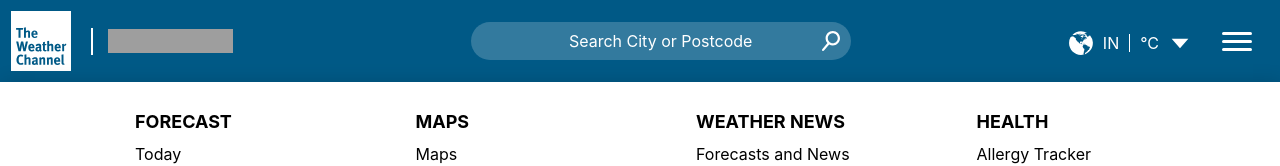
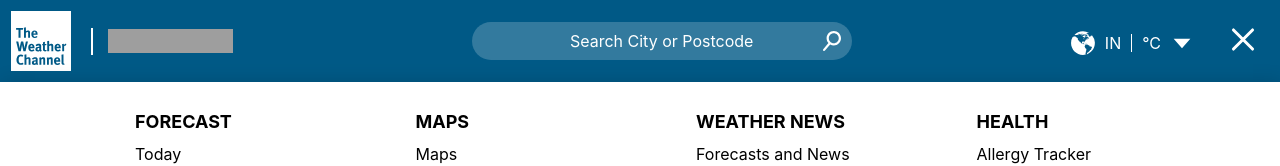
Before and after one commit to mrstrangeguy/Weather-App, a Vue app: page / in a window 1280 px wide. Both pictures are taken after a click on the button 1236 px from the left and 41 px from the top of the page. Shown: the top 166 px of the page. Built offline with nearby package versions, Linux system fonts and the light colour scheme; grey boxes are pictures that could not be loaded.

Commit message:
feat:corrected upto F,C,Hybrid Options

```diff
--- a/src/App.vue
+++ b/src/App.vue
@@ -1,5 +1,6 @@
 <script setup lang="ts">
    import Header from './components/Header.vue'
+
 </script>
 
 <template>
--- a/src/components/Header.vue
+++ b/src/components/Header.vue
@@ -1,61 +1,63 @@
 <template>
-    <div class="header">
-        <div class="header__top-section">
+    <div class="header" @click="closeAllPopup">
+        <div class="header__top-section" >
             <div class="header__top-section__content">
               <div class="header__top-section__content__logo-section">
                 <a class="header__top-section__content__logo-section__link">
-                   <img class="header__top-section__content__logo-section__link__img" src="../images/logo-header.svg" alt="">
+                   <img class="header__top-section__content__logo-section__link__img header-logo" src="../images/logo-header.svg" alt="">
                 </a>
                 <div class="header__top-section__content__logo-section__divider"></div>
                 <a class="header__top-section__content__logo-section__logo2-link">
-                    <img class="header__top-section__content__logo-section__logo2-link__img" src="../images/toi-logo.png" alt="">
+                    <img class="header__top-section__content__logo-section__logo2-link__img header-logo" src="../images/toi-logo.png" alt="">
                 </a>
               </div>
               <div class="header__top-section__content__main-menu-section">
                 <div class="header__top-section__content__main-menu-section__search-section">
                     <div class="header__top-section__content__main-menu-section__search-section__input-tag-wrapper">
-                    <input class="header__top-section__content__main-menu-section__search-section__input-tag-wrapper__input-tag" :placeholder="searchPlaceholder" type="text">
-                    <img class="header__top-section__content__main-menu-section__search-section__input-tag-wrapper__logo" src="../images/search-icon.svg" alt="">
+                    <input :class="`header__top-section__content__main-menu-section__search-section__input-tag-wrapper__input-tag ${isInputFocused && 'focused-input'}`" :placeholder="searchPlaceholder" ref="inputRef" @focus="isInputFocused = true" @focusout="isInputFocused = false" type="text">
+                    <img class="header__top-section__content__main-menu-section__search-section__input-tag-wrapper__logo header-logo" src="../images/search-icon.svg" alt="">
                   </div>
                 </div>
                 <div class="header__top-section__content__main-menu-section__lang-select-section">
-                  <button class="header-btn header__top-section__content__main-menu-section__lang-select-section__btn" @click="onToggleTemperatureMenu">
+                  <button :class="`header-btn header__top-section__content__main-menu-section__lang-select-section__btn ${isExpandableMenuVisible && 'temp-options-btn-outline'}`" @click.stop="onToggleTemperatureMenu()">
                     <div class="header__top-section__content__main-menu-section__lang-select-section__btn__icons">
                     <img src="../images/globe-icon.svg" alt="" class="header__top-section__content__main-menu-section__lang-select-section__btn__icons__icon--globe">
                     <span class="header__top-section__content__main-menu-section__lang-select-section__btn__icons__text--country">{{ country }}</span>
-                    <span class="header__top-section__content__main-menu-section__lang-select-section__btn__icons__text--temp">{{ temperature }}</span>
-                    <img src="../images/arrow-down.svg" alt="" class="header__top-section__content__main-menu-section__lang-select-section__btn__icons__icon--down-arrow">
+                    <span class="header__top-section__content__main-menu-section__lang-select-section__btn__icons__text--temp">{{ getCurrentTempIndicator }}</span>
+                    <img src="../images/arrow-down.svg" alt="" :class="`${isExpandableMenuVisible && 'rotate-icon'} header__top-section__content__main-menu-section__lang-select-section__btn__icons__icon--down-arrow`">
 
                     </div>
                   </button>
                 </div>
                 <div class="header__top-section__content__main-menu-section__options-toggle-section">
-                  <button class="header-btn header__top-section__content__main-menu-section__options-toggle-section__btn" @click="onToggleTopicsMenu">
+                  <button v-if="!isExpandableTopicsMenuVisible" class="header-btn header__top-section__content__main-menu-section__options-toggle-section__btn" @click.stop="onToggleTopicsMenu">
                    <div class="header__top-section__content__main-menu-section__options-toggle-section__btn__line"></div>
                    <div class="header__top-section__content__main-menu-section__options-toggle-section__btn__line"></div>
                    <div class="header__top-section__content__main-menu-section__options-toggle-section__btn__line"></div>
                   </button>
+
+                  <button v-else class="close-icon"></button>
                 </div>
               </div>
             </div>
         </div>
 
-        <div v-if="isExpandableMenuVisible" class="header-popup header__expandable-temperature-menu" >
+        <div v-if="isExpandableMenuVisible" class="header-popup header__expandable-temperature-menu" @click.stop>
             <div class="header__expandable-temperature-menu__content">
               <div class="header__expandable-temperature-menu__content__temp-details">
                  <div class="header__expandable-temperature-menu__content__temp-details__temp-options">
                   <ul class="header__expandable-temperature-menu__content__temp-details__temp-options__list">
-                    <li :class="`header__expandable-temperature-menu__content__temp-details__temp-options__list__line ${currentTempScale === '°F' ? 'selected-temp' : 'temp'}`" @click="currentTempScale = '°F'">°F</li>
-                    <li :class="`header__expandable-temperature-menu__content__temp-details__temp-options__list__line ${currentTempScale === '°C' ? 'selected-temp' : 'temp'}`" @click="currentTempScale = '°C'">°C</li>
-                    <li :class="`header__expandable-temperature-menu__content__temp-details__temp-options__list__line ${currentTempScale === 'Hybrid' ? 'selected-temp' : 'temp'}`" @click="currentTempScale = 'Hybrid'">Hybrid</li>
+                    <li :class="`header__expandable-temperature-menu__content__temp-details__temp-options__list__line ${currentTempScale === '°F' ? 'selected-temp' : 'temp'}`" @click.stop="currentTempScale = '°F',closeAllPopup()">°F</li>
+                    <li :class="`header__expandable-temperature-menu__content__temp-details__temp-options__list__line ${currentTempScale === '°C' ? 'selected-temp' : 'temp'}`" @click.stop="currentTempScale = '°C',closeAllPopup()">°C</li>
+                    <li :class="`header__expandable-temperature-menu__content__temp-details__temp-options__list__line ${currentTempScale === 'Hybrid' ? 'selected-temp' : 'temp'}`" @click.stop="currentTempScale = 'Hybrid',closeAllPopup()">Hybrid</li>
                   </ul>
                   <div class="header__expandable-temperature-menu__content__temp-details__temp-options__temp-indicator">{{ getUnitDescription }}</div>
                  </div>
 
               </div>
               <div class="header__expandable-temperature-menu__content__country-list">
-                   <div v-for="(elem,index) in headerCountryData" :key="index" class="header__expandable-temperature-menu__content__country-list__item" @click="setCurrentSelectId(elem.id)">
-                    <div  :class="`header__expandable-temperature-menu__content__country-list__item__header ${index === headerCountryData.length-1 && 'disable-border'}`">
+                   <div v-for="(elem,index) in headerCountryData" :key="index" class="header__expandable-temperature-menu__content__country-list__item" @click.stop="setCurrentSelectId(elem.id)">
+                    <div :class="`header__expandable-temperature-menu__content__country-list__item__header ${index === headerCountryData.length-1 && 'disable-border'}`">
                      <div class="header__expandable-temperature-menu__content__country-list__item__header__title">{{ elem.region }}</div>
                      <img class="header__expandable-temperature-menu__content__country-list__item__header__icon" src="../images/arrow-down-blue.svg" alt="">
                     </div>
@@ -65,7 +67,7 @@
             </div>
         </div>
 
-        <div v-if="isExpandableTopicsMenuVisible" class="header-popup header__expandable-topics-menu">
+        <div v-if="isExpandableTopicsMenuVisible" class="header-popup header__expandable-topics-menu" @click.stop>
           <div class="header__expandable-topics-menu__content">
               <div class="header__expandable-topics-menu__content__navs">
                 <nav v-for="(elem) in headerTopicsData" :key="elem.id" class="header__expandable-topics-menu__content__navs__nav">
@@ -129,15 +131,25 @@ import navItems from '../data/navItems.json'
   const currentTempScale = ref<string>('°C')
   const navData = ref<string[]>([]);
   const country = ref<string>('IN');
-  const temperature = ref<string>('°C');
   const forecastText = ref<string>('More Forecasts');
-  const currentWeatherDetails = ref<{temp:string,city:string,state:string}>({ temp:'31°',city:'Chennai',state:'Tamil Nadu' })
+  const currentWeatherDetails = ref<{temp:string,city:string,state:string}>({ temp:'31°',city:'Chennai',state:'Tamil Nadu' });
+  const isInputFocused = ref<boolean>(false);
 ;
   //onMounted
   onMounted(() => {
   headerCountryData.value = countryData;
   headerTopicsData.value = topicsData;
-  navData.value = navItems
+  navData.value = navItems;
+
+  window.addEventListener('click',() => {
+
+   closeAllPopup();
+
+   return () => {
+     window.removeEventListener('click',closeAllPopup);
+   }
+  })
+
   })
 
   //computed
@@ -147,6 +159,10 @@ import navItems from '../data/navItems.json'
     else return 'Hybrid - C / millimeters / miles / mph / millibars'
   })
 
+  const getCurrentTempIndicator = computed(() => {
+    return currentTempScale.value === 'Hybrid' ? '°C' : currentTempScale.value
+  })
+
   //functions
   const setCurrentSelectId = (id:number) => {
     if(currentCountryId.value === id) currentCountryId.value = -1
@@ -154,6 +170,7 @@ import navItems from '../data/navItems.json'
   }
 
   const onToggleTemperatureMenu = () => {
+
     isExpandableMenuVisible.value = !isExpandableMenuVisible.value;
     isExpandableTopicsMenuVisible.value = false;
   }
@@ -163,12 +180,86 @@ import navItems from '../data/navItems.json'
     isExpandableMenuVisible.value = false
   }
 
+  const closeAllPopup = () => {
+    isExpandableMenuVisible.value = false;
+    isExpandableTopicsMenuVisible.value = false;
+  }
+
 </script>
 
 <style lang="scss" scoped>
 
+   .focused-input::placeholder {
+     transition: opacity 0.4s ease;
+     opacity: 0;
+     text-overflow: ellipsis;
+   }
+
+  .temp-options-btn-outline {
+    outline: 5px auto #1b4de4;
+  }
+
+  .rotate-icon {
+    transform: rotate(180deg);
+  }
+
+   .header-logo {
+    cursor: pointer;
+   }
+
+   .close-icon {
+    display: block;
+    padding: 1px 6px;
+    margin: 5px 11px 5px 35px;
+    position: relative;
+    height: 30px;
+    width: 30px;
+    border: 0;
+    background-color: transparent;
+    cursor: pointer;
+   }
+
+   .close-icon::before {
+      display: block;
+      position: absolute;
+      content: '';
+      transform: 50% 50%;
+      background: #fff;
+      transform: rotate(45deg);
+      width: 30px;
+      max-width: 30px;
+      // border: 2px solid #fff;
+      background-color: white;
+      font-size: 16px;
+      border-radius: 2px;
+      height: 3px;
+      line-height: 18.4px;
+      bottom: 50%;
+      left: 0;
+   }
+
+   .close-icon::after {
+    display: block;
+      position: absolute;
+      content: '';
+      transform: 50% 50%;
+      background: #fff;
+      transform: rotate(-45deg);
+      width: 30px;
+      max-width: 30px;
+      // border: 2px solid #fff;
+      background-color: white;
+      font-size: 16px;
+      border-radius: 2px;
+      height: 3px;
+      line-height: 18.4px;
+      bottom: 50%;
+      left: 0;
+   }
+
    .header-popup {
     background-color: white;
+    z-index: 200;
    }
 
   .header-btn {
@@ -271,6 +362,7 @@ import navItems from '../data/navItems.json'
 
                 &__input-tag::placeholder {
                   color: white;
+                  transition: opacity 0.4s ease;
                 }
 
                 &__logo {
@@ -308,6 +400,8 @@ import navItems from '../data/navItems.json'
                       &--down-arrow {
                         width: 22px;
                         height: 17px;
+                        display: block;
+
                       }
                     }
 
@@ -483,6 +577,11 @@ import navItems from '../data/navItems.json'
                 line-height: 27px;
                 font-size: 16px;
                 padding: 6px 0px;
+                cursor: pointer;
+              }
+
+              &__btn:hover {
+                color: #1b4de4;
               }
             }
           }
--- a/src/style.css
+++ b/src/style.css
@@ -28,3 +28,7 @@ body {
   padding: 0;
   margin: 0;
 }
+
+body::-webkit-scrollbar {
+  display: none;
+}
```
